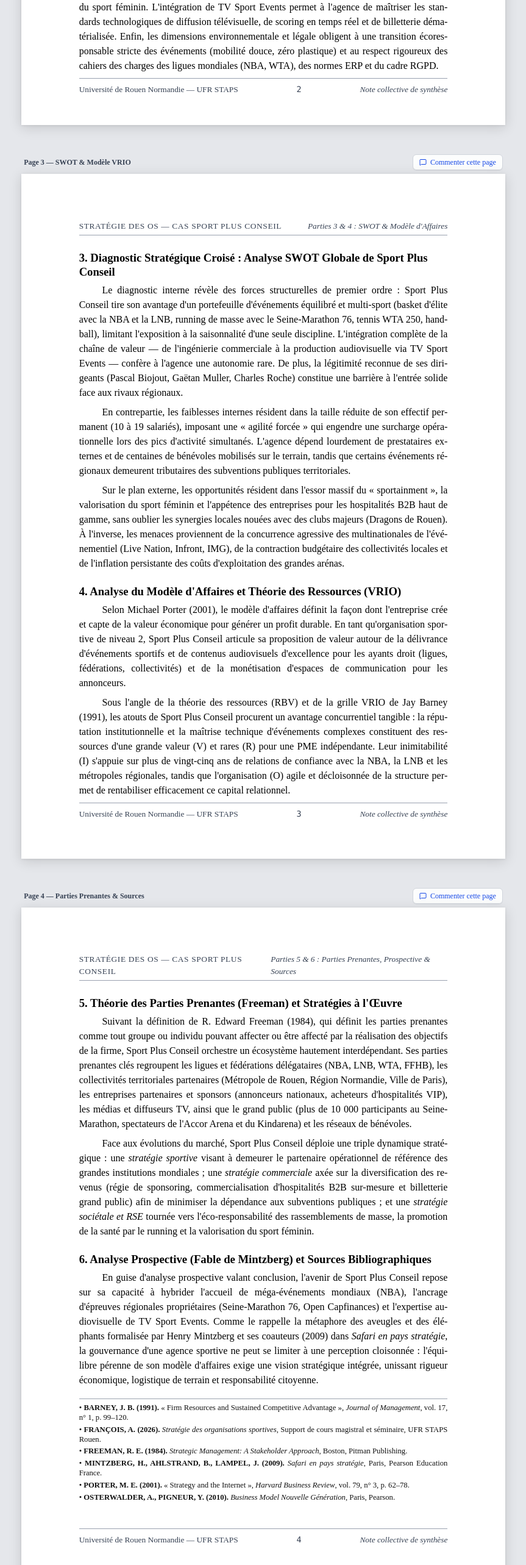
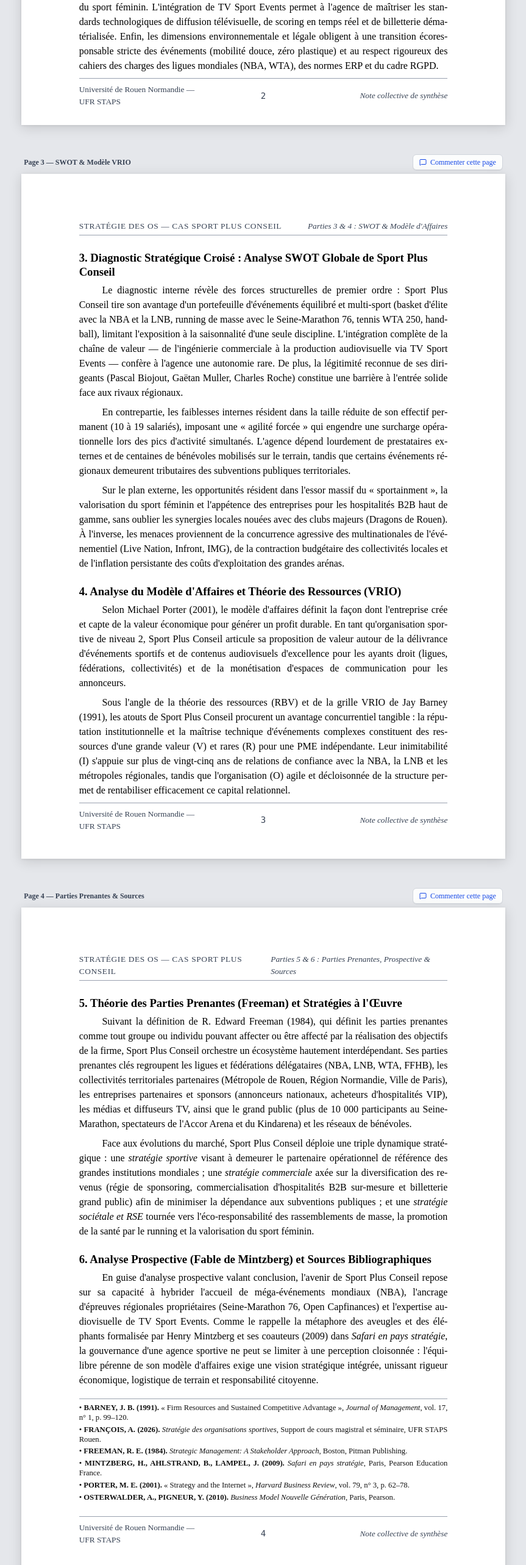
Before and after one commit to enzocarpentier/sport-plus-conseil, a React (Vite) app: page / in a window 1280 px wide. Shown: the part 2200-4766 px from the top of the page at 61% size, without its empty margins (208-1071 px from the left). Built offline with nearby package versions, Linux system fonts and the light colour scheme; no server answers; the database is empty.

Commit message:
fix(layout): mathematically center page numbers using 3-column CSS grid

```diff
--- a/src/components/dossier/DossierBudgetPage.tsx
+++ b/src/components/dossier/DossierBudgetPage.tsx
@@ -68,11 +68,11 @@ export const DossierBudgetPage: React.FC<DossierBudgetPageProps> = ({
         </div>
       </div>
 
-      {/* Pied de page académique : Verrouillé à l'intérieur de la feuille A4 */}
-      <div className="pt-2 flex items-center justify-between text-[10pt] text-gray-700 border-t border-gray-400 shrink-0 mt-auto">
-        <span>Université de Rouen Normandie — UFR STAPS</span>
-        <span className="font-mono font-medium">{pageNumber}</span>
-        <span className="italic">Note collective de synthèse</span>
+      {/* Pied de page académique : Numéro de page STRICTEMENT centré */}
+      <div className="pt-2 grid grid-cols-3 items-center text-[10pt] text-gray-700 border-t border-gray-400 shrink-0 mt-auto w-full">
+        <span className="text-left">Université de Rouen Normandie — UFR STAPS</span>
+        <span className="text-center font-mono font-medium text-[10.5pt]">{pageNumber}</span>
+        <span className="text-right italic">Note collective de synthèse</span>
       </div>
     </div>
   )
--- a/src/components/dossier/DossierOfferPage.tsx
+++ b/src/components/dossier/DossierOfferPage.tsx
@@ -55,11 +55,11 @@ export const DossierOfferPage: React.FC<DossierOfferPageProps> = ({
         </p>
       </div>
 
-      {/* Pied de page académique : Numéro de page centré en 10 pt */}
-      <div className="pt-2 flex items-center justify-between text-[10pt] text-gray-700 border-t border-gray-400 shrink-0 mt-auto">
-        <span>Université de Rouen Normandie — UFR STAPS</span>
-        <span className="font-mono font-medium">{pageNumber}</span>
-        <span className="italic">Note collective de synthèse</span>
+      {/* Pied de page académique : Numéro de page STRICTEMENT centré */}
+      <div className="pt-2 grid grid-cols-3 items-center text-[10pt] text-gray-700 border-t border-gray-400 shrink-0 mt-auto w-full">
+        <span className="text-left">Université de Rouen Normandie — UFR STAPS</span>
+        <span className="text-center font-mono font-medium text-[10.5pt]">{pageNumber}</span>
+        <span className="text-right italic">Note collective de synthèse</span>
       </div>
     </div>
   )
--- a/src/components/dossier/DossierPresentationPage.tsx
+++ b/src/components/dossier/DossierPresentationPage.tsx
@@ -51,11 +51,11 @@ export const DossierPresentationPage: React.FC<DossierPresentationPageProps> = (
         </p>
       </div>
 
-      {/* Pied de page académique : Numéro de page centré en 10 pt */}
-      <div className="pt-2 flex items-center justify-between text-[10pt] text-gray-700 border-t border-gray-400 shrink-0 mt-auto">
-        <span>Université de Rouen Normandie — UFR STAPS</span>
-        <span className="font-mono font-medium">{pageNumber}</span>
-        <span className="italic">Note collective de synthèse</span>
+      {/* Pied de page académique : Numéro de page STRICTEMENT centré */}
+      <div className="pt-2 grid grid-cols-3 items-center text-[10pt] text-gray-700 border-t border-gray-400 shrink-0 mt-auto w-full">
+        <span className="text-left">Université de Rouen Normandie — UFR STAPS</span>
+        <span className="text-center font-mono font-medium text-[10.5pt]">{pageNumber}</span>
+        <span className="text-right italic">Note collective de synthèse</span>
       </div>
     </div>
   )
```
